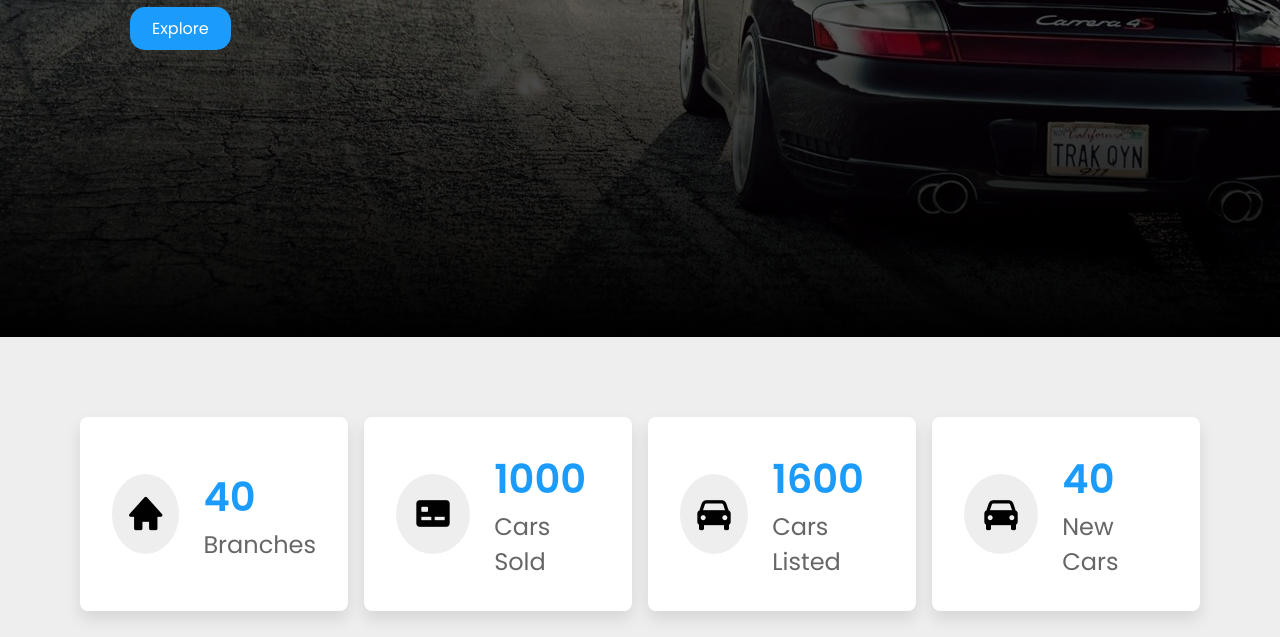
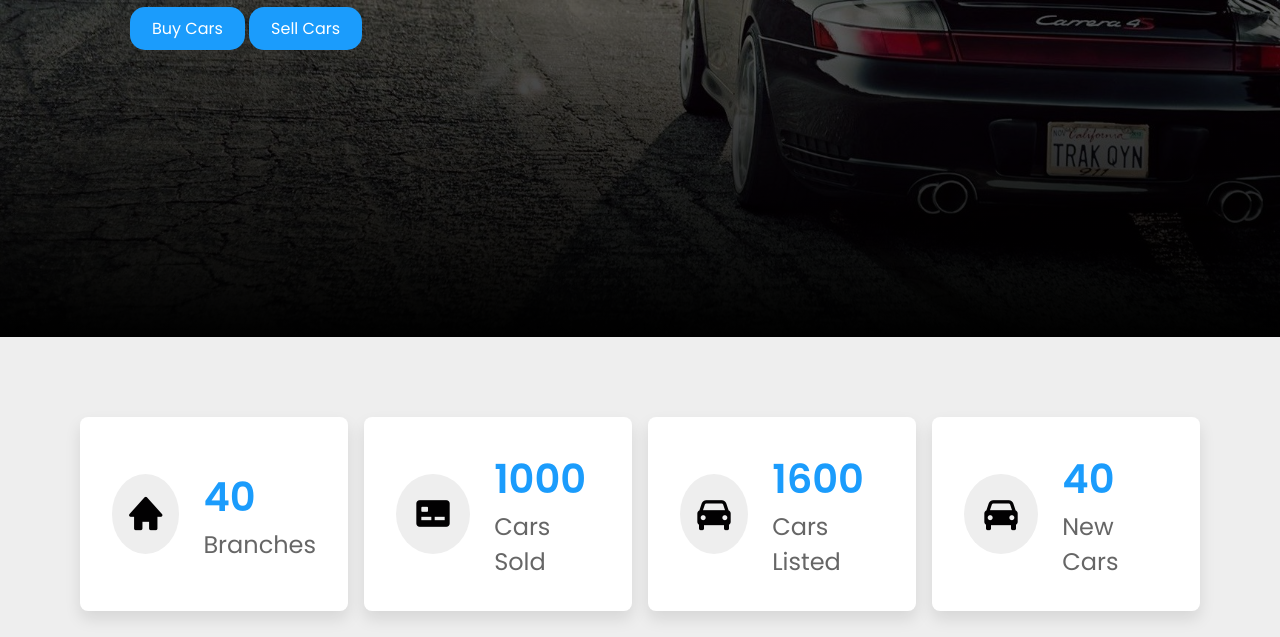
Before and after one commit to rahulmupp/SecondChanceCars, a plain HTML site: page index.html in a window 1280 px wide. Shown: the part 463-1100 px from the top of the page. Drawn offline with nearby package versions, Linux system fonts and the light colour scheme.

Commit message:
Update index.html

```diff
--- a/index.html
+++ b/index.html
@@ -24,7 +24,6 @@
     <header>
       <div class="navbar-main-navbar">
         <a class="navbar-logo" href="#">Second Chance Cars</a>
-        <div class="all-links">
         <div class="links-right">
           <a class="navbar-link" href="#popular">Recent Listings</a>
           <a class="navbar-link" href="#team">Meet the Team</a>
@@ -33,7 +32,7 @@
         <a class="navbar-dashboard-btn" href="/catalog.html">
           <strong>View Cars ➜</strong>
         </a>
-        </div>
+
         <i class="bx bx-menu menu-toggle"></i>
       </div>
     </header>
@@ -48,7 +47,8 @@
           We will help you buy and sell cars <br />
           easily, reliably, and quickly
         </p>
-        <a href="/catalog.html" class="btn">Explore</a>
+        <a href="/catalog.html" class="btn buy">Buy Cars</a>
+        <a href="/sell.html" class="btn sell">Sell Cars</a>
       </div>
     </section>
 
```
Lines whose indentation alone changed are shown as unchanged.
